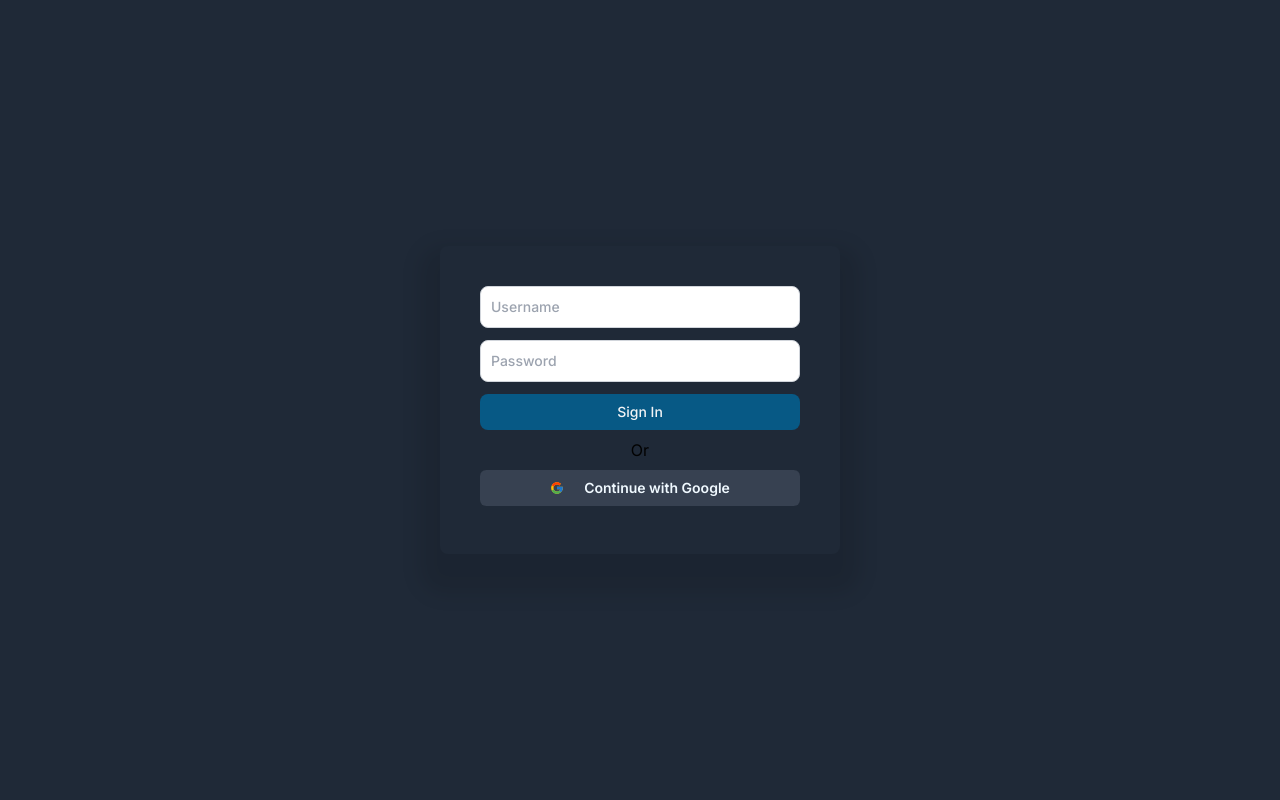
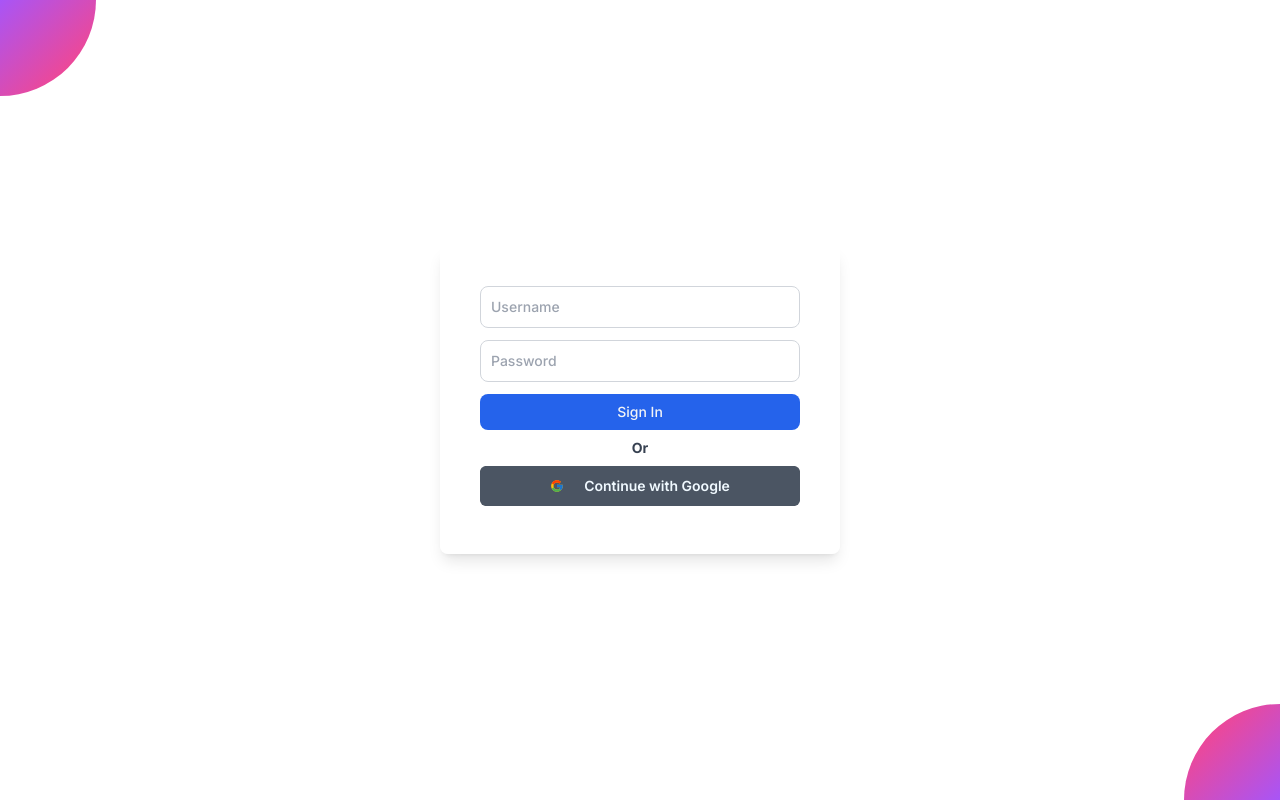
Before and after one commit to arbazahmed07/Tutly, a Next.js app: page /signin in a window 1280 px wide. Built offline with nearby package versions, Linux system fonts and the light colour scheme; no server answers.

Commit message:
ui changed

```diff
--- a/src/app/(auth)/layout.tsx
+++ b/src/app/(auth)/layout.tsx
@@ -4,11 +4,21 @@ interface AuthLayoutProps {
 }
 
 const AuthLayout: FC<AuthLayoutProps> = ({ children }) => {
-  return <div className='flex h-screen w-full justify-center bg-secondary-800 items-center'>
-    <div className='p-7 m-2 md:p-10 sm:w-[400px] rounded-lg shadow-[0_20px_20px_20px_rgba(0,0,0,0.1)]'>
+  return <div className='relative h-screen w-full bg-white'>
+  <div className='absolute top-0 left-0 w-full h-full overflow-hidden'>
+    <div className='absolute w-48 h-48 bg-gradient-to-r from-blue-500 via-purple-500 to-pink-500 rounded-full -left-24 -top-24 transform rotate-45'></div>
+  </div>
+  <div className='absolute bottom-0 right-0 w-full h-full overflow-hidden'>
+    <div className='absolute w-48 h-48 bg-gradient-to-l from-blue-500 via-purple-500 to-pink-500 rounded-full -right-24 -bottom-24 transform rotate-45'></div>
+  </div>
+  <div className='flex justify-center items-center h-full'>
+    <div className='relative z-10 p-7 m-2 md:p-10 sm:w-[400px] rounded-lg bg-white bg-opacity-20 backdrop-filter backdrop-blur-lg shadow-lg'>
       {children}
     </div>
-  </div>;
+  </div>
+</div>
+
+
 };
 
 export default AuthLayout;
--- a/src/app/(auth)/signin/_components/SignIn.tsx
+++ b/src/app/(auth)/signin/_components/SignIn.tsx
@@ -43,21 +43,21 @@ const SignIn = () => {
           <input
             type="text"
             placeholder="Username"
-            className="border border-secondary-300 text-sm font-medium p-2.5 outline-none rounded-lg"
+            className="border bg-white border-secondary-300 text-sm font-medium p-2.5 outline-none rounded-lg"
             {...register("username", { required: true })}
           />
           {errors.username && <p className="text-sm font-medium">* Username is required</p>}
           <input
             type="password"
             placeholder="Password"
-            className="border border-secondary-300 text-sm font-medium p-2.5 outline-none rounded-lg"
+            className="border bg-white border-secondary-300 text-sm font-medium p-2.5 outline-none rounded-lg"
             {...register("password", { required: true, minLength: 8 })}
           />
           {errors.password && <p className="text-sm font-medium">* Password must have more than 8 characters</p>}
           <button
             type="submit"
             disabled={loading}
-            className="bg-primary-800 text-secondary-100 p-2 text-sm rounded-lg font-medium"
+            className="bg-blue-600 text-secondary-100 p-2 text-sm rounded-lg font-medium"
           >
             Sign In
           </button>
--- a/src/app/(auth)/signin/_components/SigninWithGoogle.tsx
+++ b/src/app/(auth)/signin/_components/SigninWithGoogle.tsx
@@ -21,9 +21,9 @@ const SigninWithGoogle = () => {
 
   return (
     <div className=''>
-      <h2 className="text-center mt-2 ">Or</h2>
+      <h2 className="text-center mt-2 text-secondary-700 text-sm font-bold">Or</h2>
       <button onClick={(e) => { e.preventDefault(); loginWithGoogle() }} className='bg-gray-950 hover:bg-gray-800 text-white text-sm font-semibold my-2  rounded-lg w-full  '>
-        <div className='flex rounded-md justify-center items-center gap-5 p-2 relative bg-secondary-700 text-primary-50'>
+        <div className='flex rounded-md justify-center items-center gap-5 p-2.5 relative bg-secondary-600 text-primary-50'>
           <div>
             <FcGoogle />
           </div>
```
